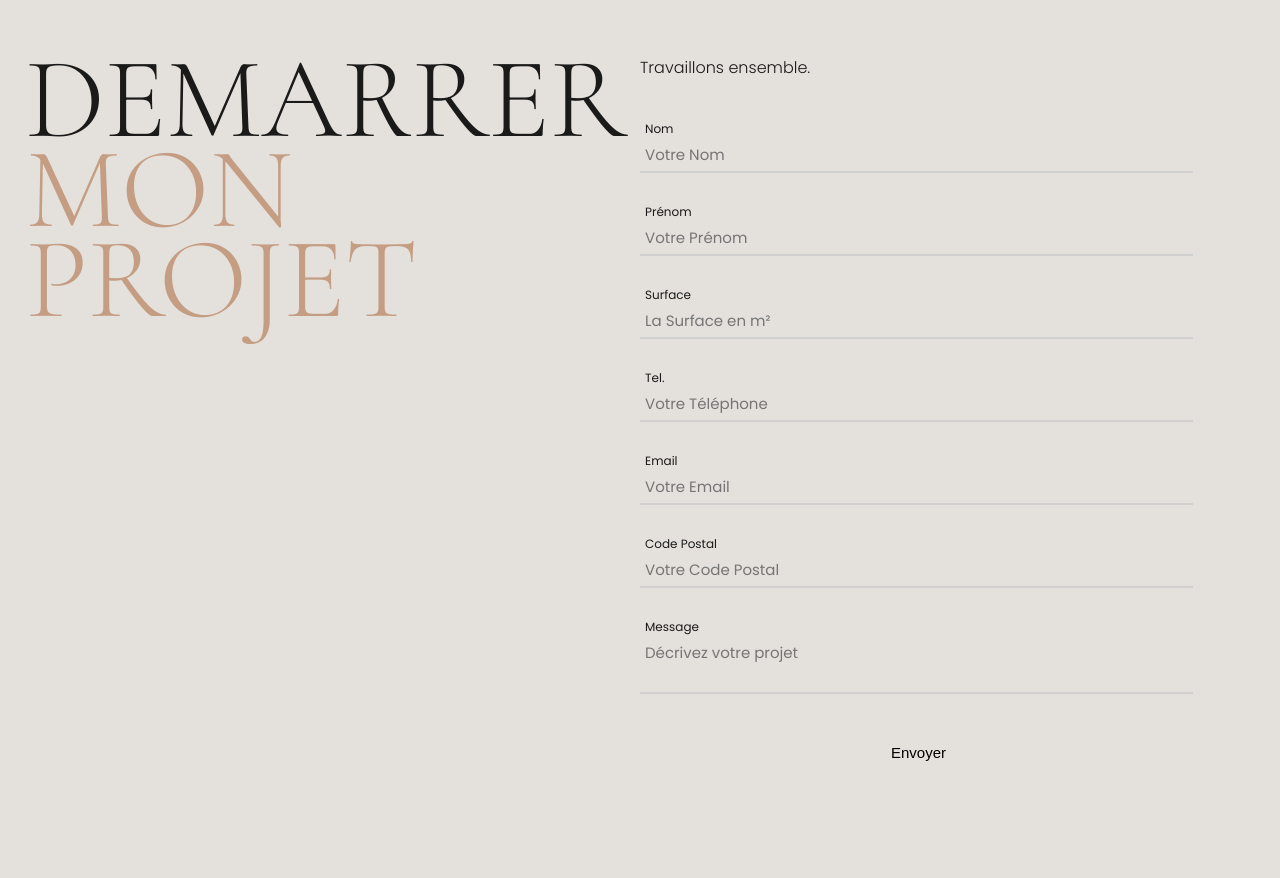
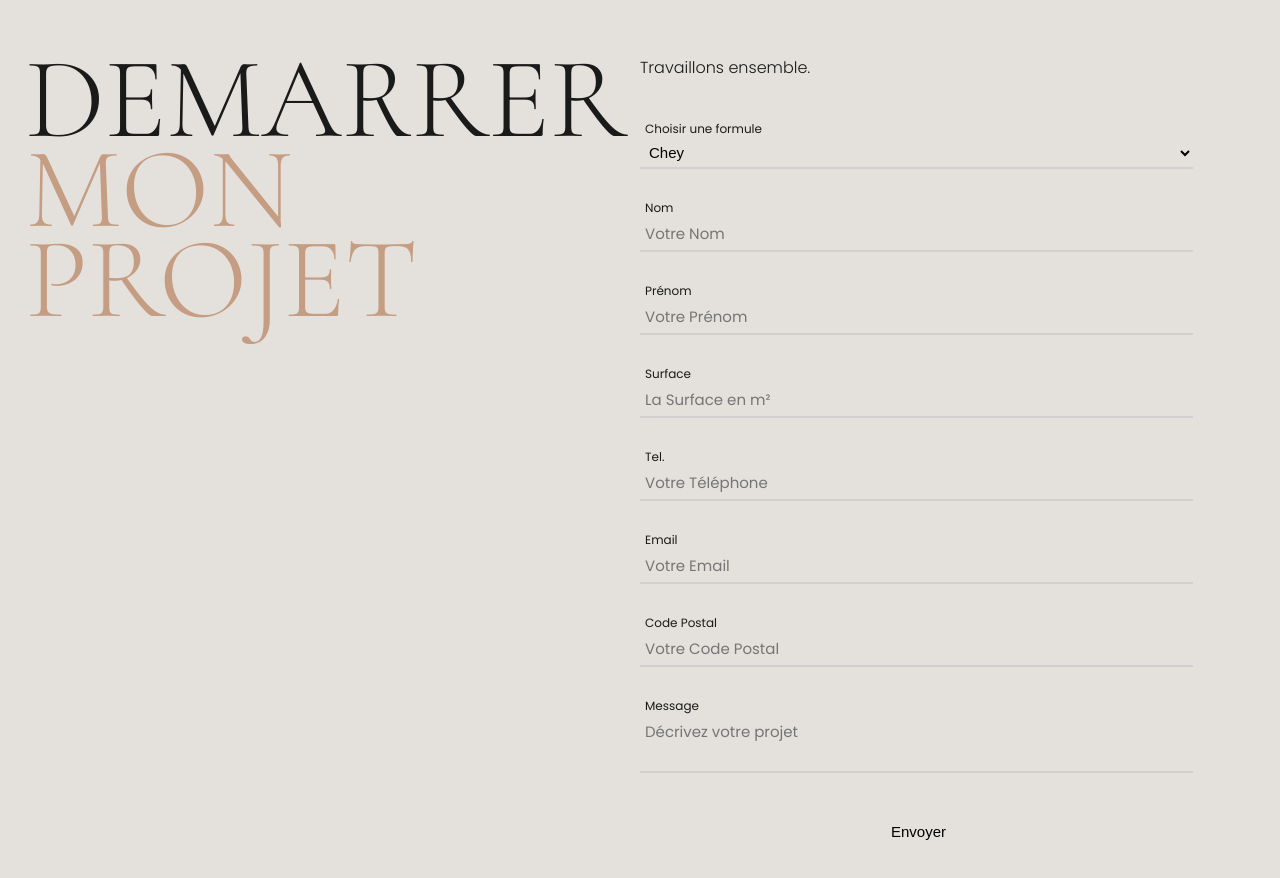
Before and after one commit to Scharlyopitz/CHEYSSOI-PARIS, a React (Vite) app: page / in a window 1280 px wide. Shown: the part 7680-8558 px from the top of the page. Built offline with nearby package versions, Linux system fonts and the light colour scheme.

Commit message:
Ajout des formules dans le formulaire

```diff
--- a/src/components/DemarrerMonProjet/Formulaire.jsx
+++ b/src/components/DemarrerMonProjet/Formulaire.jsx
@@ -5,6 +5,7 @@ import { FontAwesomeIcon } from "@fortawesome/react-fontawesome";
 
 export default function Formulaire() {
   const [informations, setInformations] = useState({
+    formule: "Chey",
     surface: "",
     message: "",
     firstname: "",
@@ -22,6 +23,7 @@ export default function Formulaire() {
 
   const clearFields = () => {
     setInformations({
+      formule: "Chey",
       surface: "",
       message: "",
       firstname: "",
@@ -46,6 +48,7 @@ export default function Formulaire() {
   //   const plublicKey = "Ivv9VH-K6JIKana-R";
 
   //   const templateParams = {
+  //     formule: informations.formule,
   //     name: informations.name,
   //     firstname: informations.firstname,
   //     tel: informations.tel,
@@ -110,11 +113,16 @@ export default function Formulaire() {
           {error ? ErrorMsg : SuccesMsg}
         </span>
         <div className="middle">
+          <Formules
+            informations={informations}
+            setInformations={setInformations}
+          />
           <Nom informations={informations} setInformations={setInformations} />
           <Prenom
             informations={informations}
             setInformations={setInformations}
           />
+
           <Surface
             informations={informations}
             setInformations={setInformations}
@@ -140,6 +148,32 @@ export default function Formulaire() {
           </div>
         </button>
       </form>
+    </div>
+  );
+}
+
+function Formules({ informations, setInformations }) {
+  const options = ["Chey", "Ssoi"];
+
+  return (
+    <div>
+      <label htmlFor="formule">Choisir une formule</label>
+
+      <select
+        value={informations.formule}
+        onChange={(e) =>
+          setInformations((prec) => ({ ...prec, formule: e.target.value }))
+        }
+        id="formule"
+      >
+        {options.map((option, i) => {
+          return (
+            <option key={i} value={option}>
+              {option}
+            </option>
+          );
+        })}
+      </select>
     </div>
   );
 }
--- a/src/sass/pages/_demarrerProjet.scss
+++ b/src/sass/pages/_demarrerProjet.scss
@@ -46,7 +46,9 @@
       }
 
       input,
-      textarea {
+      textarea,
+      select,
+      option {
         border: none;
         background-color: transparent;
         border-bottom: 2px solid $Grey;
--- a/src/style/style.css
+++ b/src/style/style.css
@@ -415,7 +415,9 @@ nav .menu .link:hover::after {
   font-size: 12px;
 }
 #demarrerprojet .content .formulaire input,
-#demarrerprojet .content .formulaire textarea {
+#demarrerprojet .content .formulaire textarea,
+#demarrerprojet .content .formulaire select,
+#demarrerprojet .content .formulaire option {
   border: none;
   background-color: transparent;
   border-bottom: 2px solid #d0d0d0;
@@ -426,7 +428,9 @@ nav .menu .link:hover::after {
   transition: 0.2s;
 }
 #demarrerprojet .content .formulaire input:focus,
-#demarrerprojet .content .formulaire textarea:focus {
+#demarrerprojet .content .formulaire textarea:focus,
+#demarrerprojet .content .formulaire select:focus,
+#demarrerprojet .content .formulaire option:focus {
   border-bottom: 2px solid #c49d83;
 }
 #demarrerprojet .content .formulaire form {
```
Also changed, not shown: 1 other file (tests, documents, lock files or other folders).
